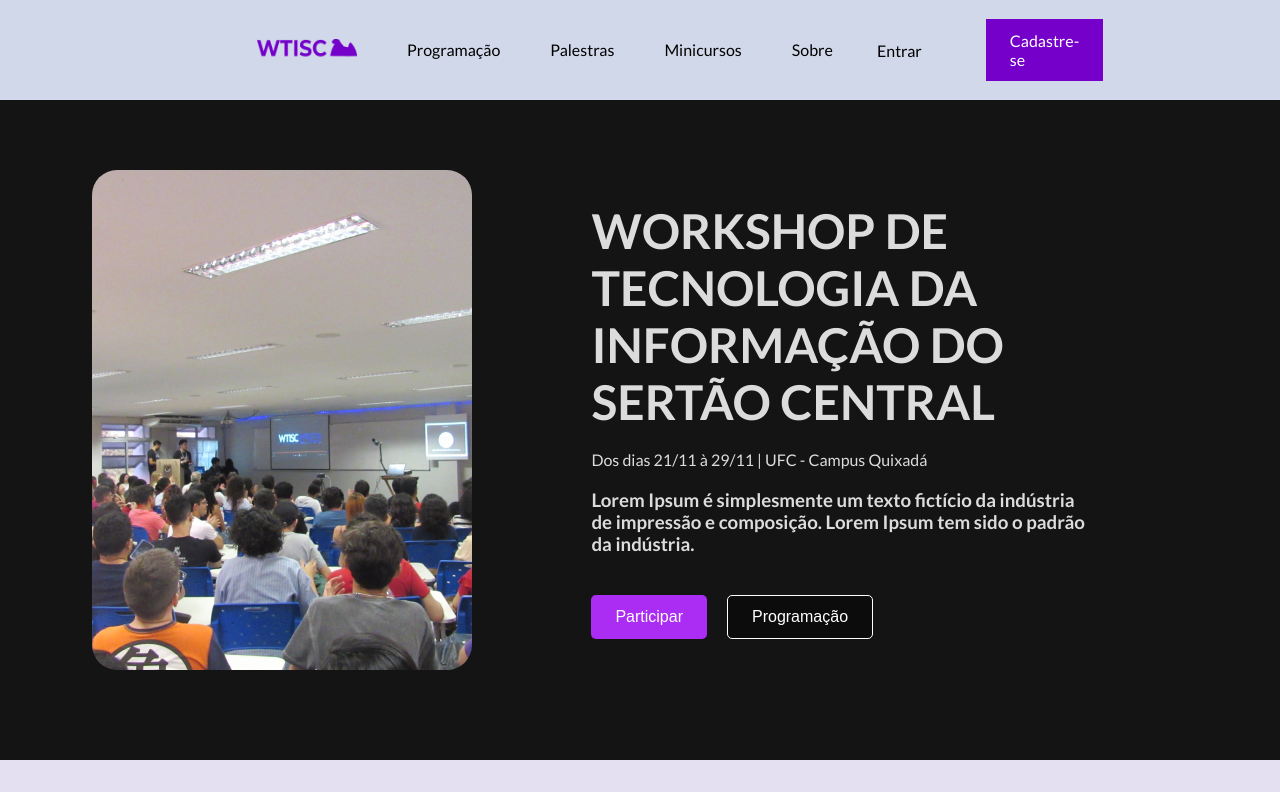
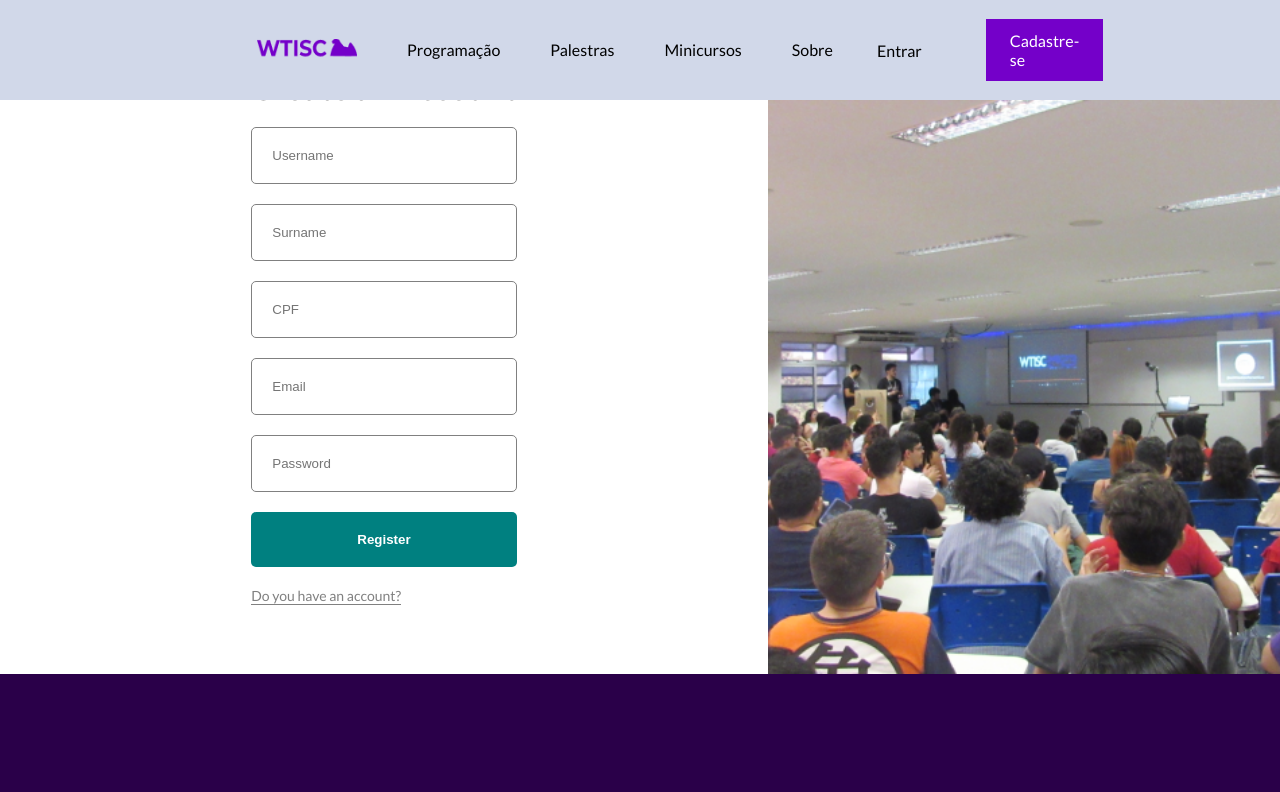
Before and after one commit to samuelnasc-dev/wtisc-project-front, a React (Vite) app in the folder client/: page /register in a window 1280 px wide. Shown: the top 792 px of the page. Built offline with nearby package versions, Linux system fonts and the light colour scheme; no server answers.

Commit message:
implementando o register

```diff
--- a/client/src/App.jsx
+++ b/client/src/App.jsx
@@ -1,5 +1,4 @@
 import { createBrowserRouter, RouterProvider } from "react-router-dom";
-import Footer from "./components/footer/footer";
 import profilePageLoader from "./lib/loaders";
 import HomePage from "./routes/homePage/homePage";
 import { Layout, RequireAuth } from "./routes/layout/layout";
@@ -26,10 +25,6 @@ function App() {
         {
           path: "/register",
           element: <Register />,
-        },
-        {
-          path:"/",
-          element: <Footer />
         }
       ],
     },
--- a/client/src/context/SocketContext.jsx
+++ b/client/src/context/SocketContext.jsx
@@ -1,24 +1,24 @@
-import { createContext, useContext, useEffect, useState } from "react";
-import { io } from "socket.io-client";
-import { AuthContext } from "./AuthContext";
+// import { createContext, useContext, useEffect, useState } from "react";
+// import { io } from "socket.io-client";
+// import { AuthContext } from "./AuthContext";
 
-export const SocketContext = createContext();
+// export const SocketContext = createContext();
 
-export const SocketContextProvider = ({ children }) => {
-  const { currentUser } = useContext(AuthContext);
-  const [socket, setSocket] = useState(null);
+// export const SocketContextProvider = ({ children }) => {
+//   const { currentUser } = useContext(AuthContext);
+//   const [socket, setSocket] = useState(null);
 
-  useEffect(() => {
-    setSocket(io("http://localhost:4000"));
-  }, []);
+//   useEffect(() => {
+//     setSocket(io("http://localhost:4000"));
+//   }, []);
 
-  useEffect(() => {
-  currentUser && socket?.emit("newUser", currentUser.id);
-  }, [currentUser, socket]);
+//   useEffect(() => {
+//   currentUser && socket?.emit("newUser", currentUser.id);
+//   }, [currentUser, socket]);
 
-  return (
-    <SocketContext.Provider value={{ socket }}>
-      {children}
-    </SocketContext.Provider>
-  );
-};
+//   return (
+//     <SocketContext.Provider value={{ socket }}>
+//       {children}
+//     </SocketContext.Provider>
+//   );
+// };
--- a/client/src/lib/apiRequest.js
+++ b/client/src/lib/apiRequest.js
@@ -1,7 +1,7 @@
 import axios from "axios";
 
 const apiRequest = axios.create({
-  baseURL: "http://localhost:8800/api",
+  baseURL: "http://localhost:8800",
   withCredentials: true,
 });
 
--- a/client/src/routes/layout/layout.jsx
+++ b/client/src/routes/layout/layout.jsx
@@ -1,23 +1,22 @@
 import { useContext } from "react";
-import { Navigate } from "react-router-dom";
+import { Navigate, Outlet } from "react-router-dom";
 import Footer from "../../components/footer/footer";
 import Navbar from "../../components/navbar/Navbar";
 import { AuthContext } from "../../context/AuthContext";
-import HomePage from "../homePage/homePage";
 import "./layout.scss";
 
 function Layout() {
   return (
     <div className="layout">
-      <div className="navbar">
+      <nav className="navbar">
         <Navbar />
+      </nav>
+      <div className="main">
+        <Outlet />
       </div>
-      <div className="main">
-        <HomePage />
-      </div>
-      <div className="footer">
+      <footer className="footer">
         <Footer />
-      </div>
+      </footer>
     </div>
   );
 }
@@ -33,7 +32,7 @@ function RequireAuth() {
           <Navbar />
         </div>
         <div className="main">
-          <HomePage />
+          <Outlet />
         </div>
         <div className="footer">
         <Footer />
--- a/client/src/routes/register/register.jsx
+++ b/client/src/routes/register/register.jsx
@@ -16,13 +16,17 @@ function Register() {
     setIsLoading(true);
     const formData = new FormData(e.target);
 
-    const username = formData.get("username");
+    const name = formData.get("name");
+    const surname = formData.get("name");
+    const cpf = formData.get("name");
     const email = formData.get("email");
     const password = formData.get("password");
 
     try {
       const res = await apiRequest.post("/auth/register", {
-        username,
+        name,
+        surname,
+        cpf,
         email,
         password,
       });
@@ -39,7 +43,9 @@ function Register() {
       <div className="formContainer">
         <form onSubmit={handleSubmit}>
           <h1>Create an Account</h1>
-          <input name="username" type="text" placeholder="Username" />
+          <input name="name" type="text" placeholder="Username" />
+          <input name="surname" type="text" placeholder="Surname" />
+          <input name="cpf" type="text" placeholder="CPF" />
           <input name="email" type="text" placeholder="Email" />
           <input name="password" type="password" placeholder="Password" />
           <button disabled={isLoading}>Register</button>
```
Also changed, not shown: client/src/main.jsx (+3 -4 lines).
